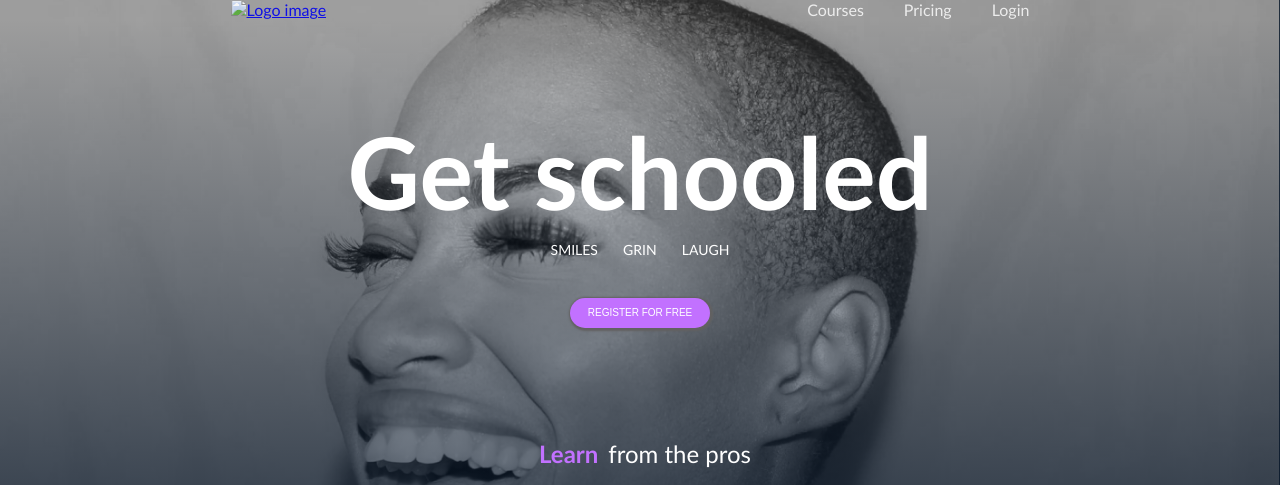
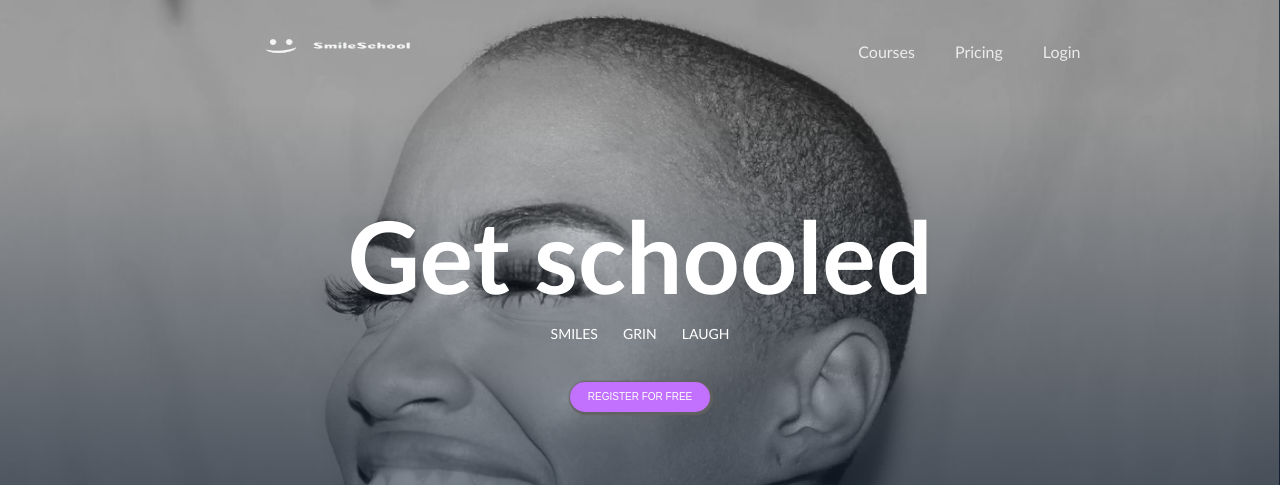
Before and after one commit to Coderlancce/coderlancce.github.io, a plain HTML site: page index.html in a window 1280 px wide. Shown: the top 485 px of the page. Drawn offline with Linux system fonts and the light colour scheme.

Commit message:
logo config

```diff
--- a/index.html
+++ b/index.html
@@ -7,7 +7,7 @@
         <div class="imageback">
             <header>
                 <div class="headerdiv">
-                    <a href="https://www.google.com/"><img src="../css_advanced/logo.png" alt="Logo image" width="300px" height="100px"></a>
+                    <a href="https://www.google.com/"><img src="logo.png" alt="Logo image" width="300px" height="100px"></a>
                     <div class="headermenu">
                         <a class="headermenuitems" href="https://www.google.com/">Courses</a>
                         <a class="headermenuitems" href="https://www.google.com/">Pricing</a>
```
